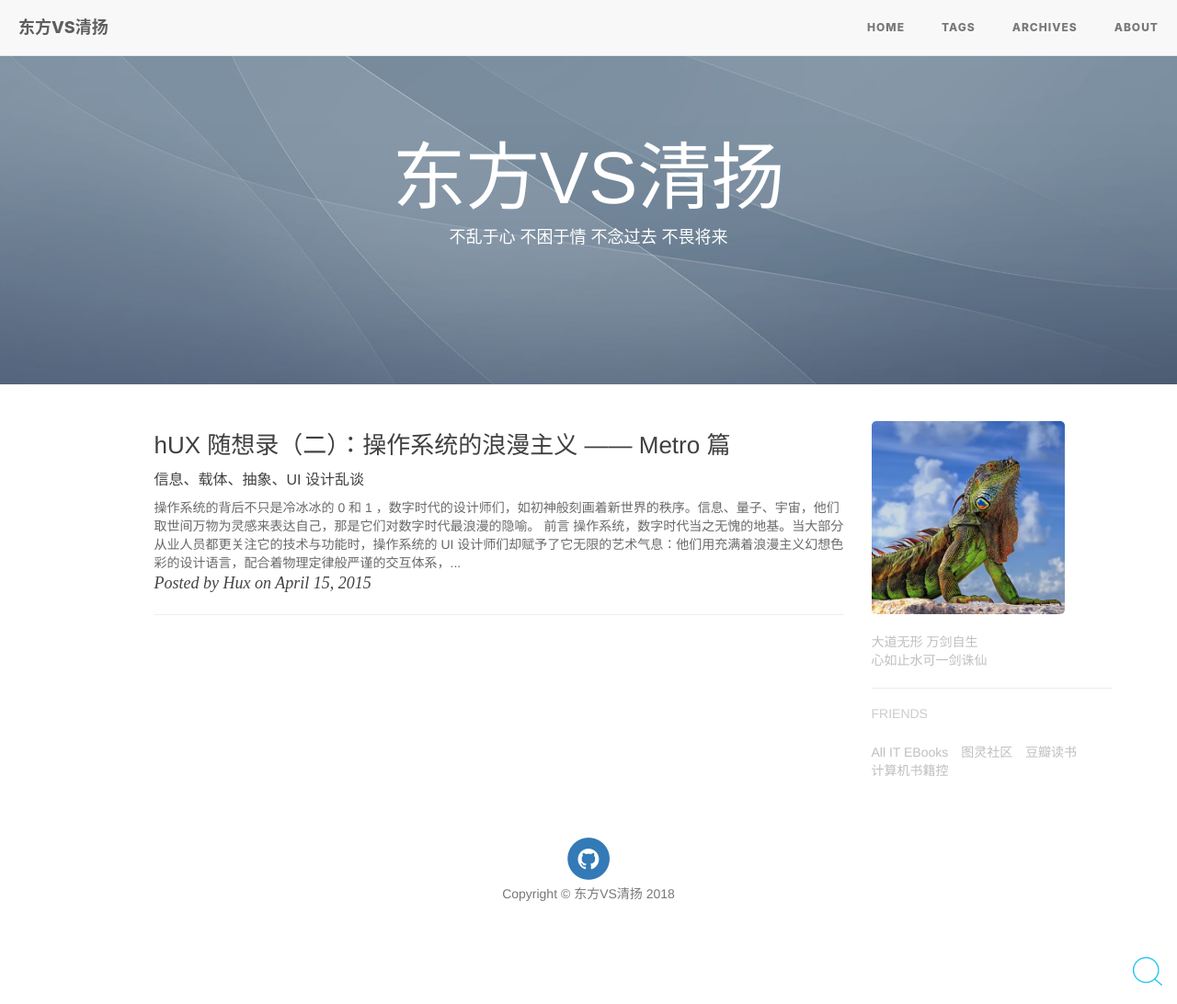
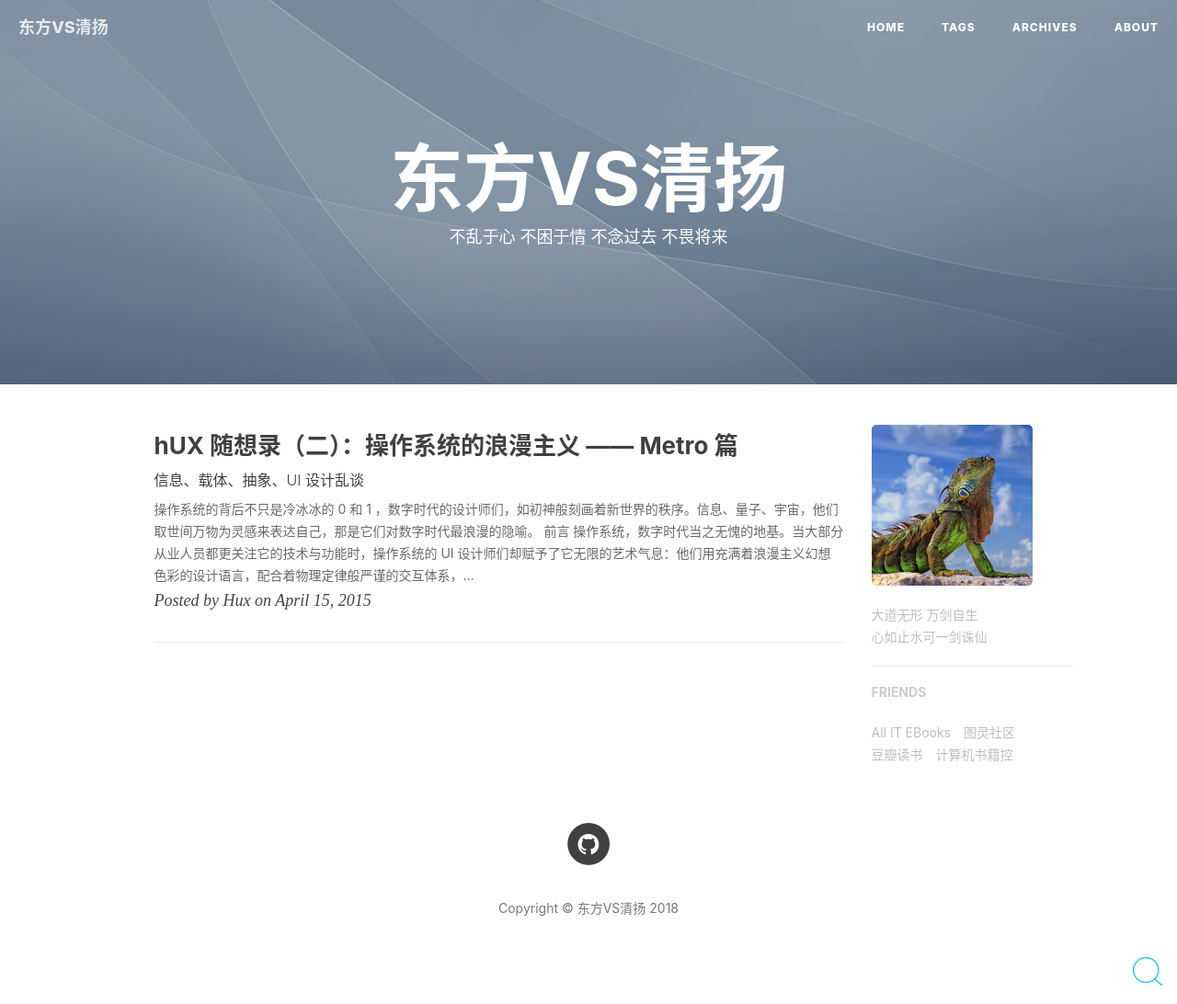
Before and after one commit to DFVSQY/DFVSQY.github.io, a Jekyll site: the page built from index.html, in a window 1280 px wide and 1092 px high. Shown: the whole window at 92% size. Built offline with Jekyll 4.4.1, drawn with Linux system fonts in a browser that asks for light colours; nearby versions of some CDN libraries; the list of posts is cut into pages by our own code; comment, search, counter and statistics services are not loaded.

Commit message:
修复页面底部图标颜色显示错误

```diff
--- a/_includes/head.html
+++ b/_includes/head.html
@@ -15,6 +15,9 @@
     <!-- Favicon -->
     <link rel="shortcut icon" href="{{ site.baseurl }}/img/favicon.ico">
 
+    <!-- search module -->
+    <link rel="stylesheet" href="//cdn.bootcss.com/bootstrap/3.3.6/css/bootstrap.min.css">
+
     <!-- Canonical URL -->
     <link rel="canonical" href="{{ page.url | replace:'index.html','' | prepend: site.baseurl | prepend: site.url }}">
 
@@ -31,9 +34,6 @@
     <!-- <link href="http://maxcdn.bootstrapcdn.com/font-awesome/4.3.0/css/font-awesome.min.css" rel="stylesheet" type="text/css"> -->
     <!-- Hux change font-awesome CDN to qiniu -->
     <link href="//cdnjs.cloudflare.com/ajax/libs/font-awesome/4.6.3/css/font-awesome.min.css" rel="stylesheet" type="text/css">
-
-    <!-- search module -->
-    <link rel="stylesheet" href="//cdn.bootcss.com/bootstrap/3.3.6/css/bootstrap.min.css">
 
 
     <!-- Hux Delete, sad but pending in China
```
